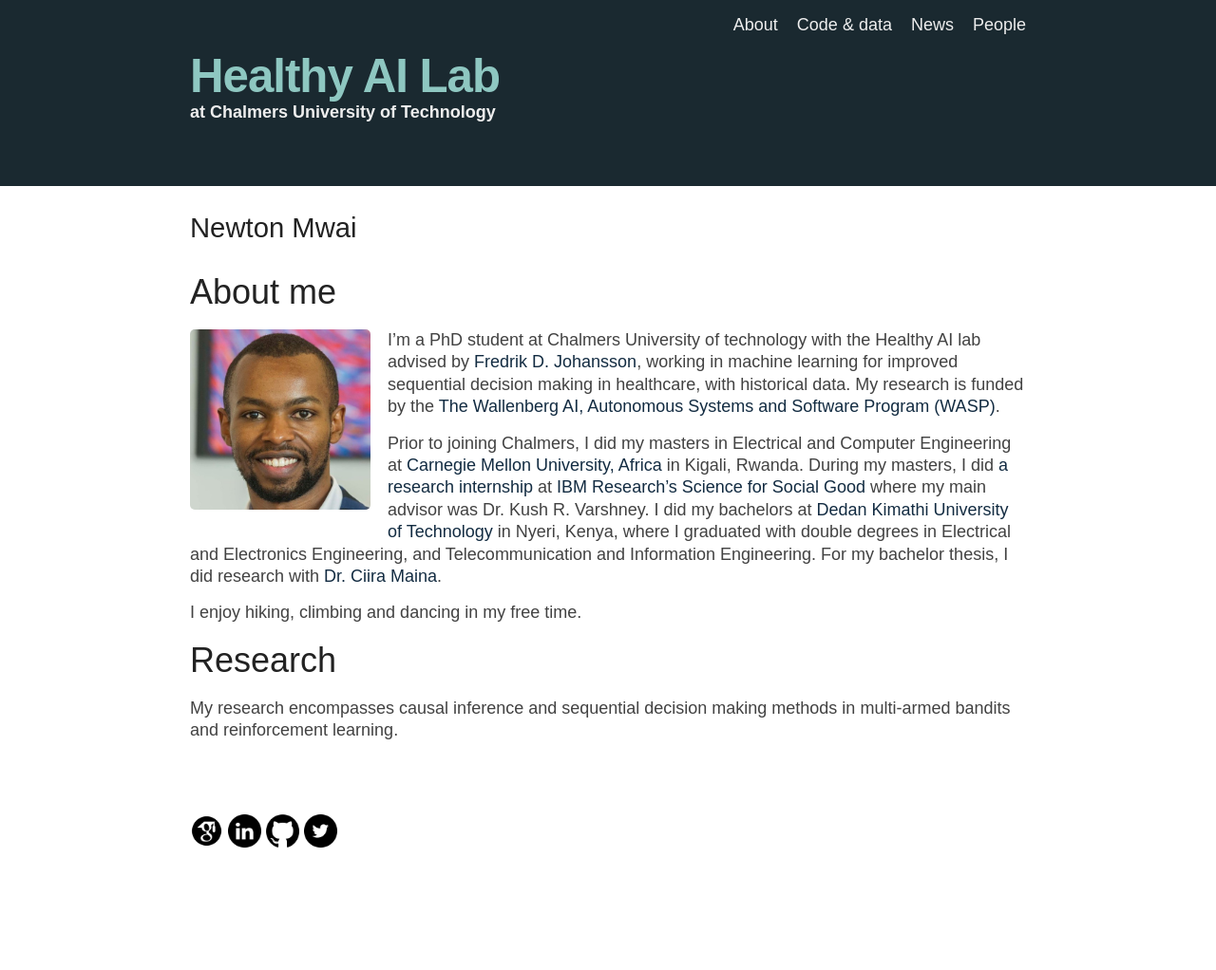
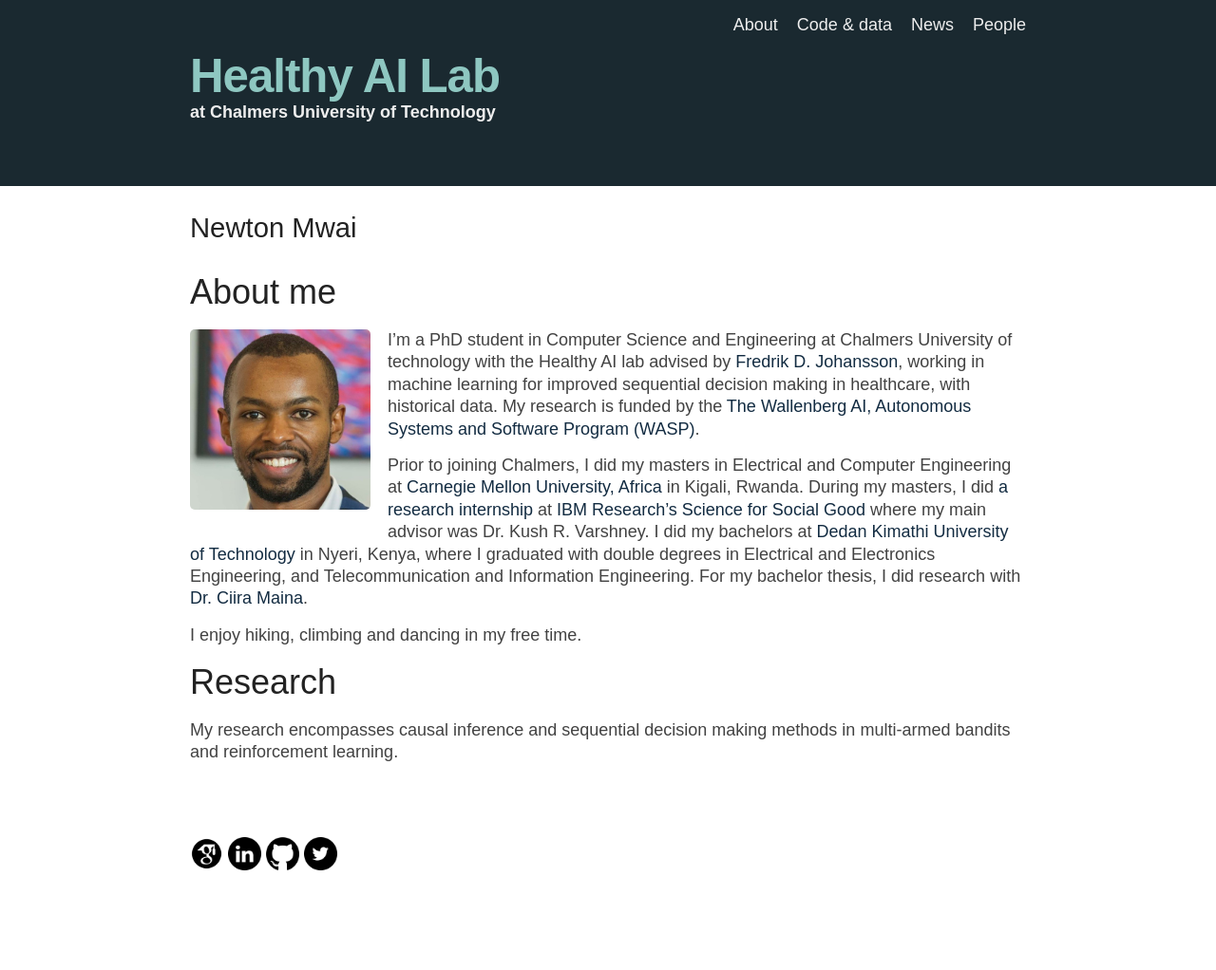
Before and after one commit to Healthy-AI/healthy-ai.github.io, a Jekyll site: the page built from _people/newton.markdown, in a window 1280 px wide. Shown: the whole page at 95% size. Built offline with Jekyll 4.4.1, drawn with Linux system fonts in a browser that asks for light colours; before the commit the page ends 998 px from its top, so only the background shows below that.

Commit message:
About Newton

```diff
--- a/_people/newton.markdown
+++ b/_people/newton.markdown
@@ -12,7 +12,7 @@ status: 'current'
 
 ![Newton](/assets/people/newton.jpeg){:class="people-profile-image"}
 
-I'm a PhD student at Chalmers University of technology with the Healthy AI lab advised by [Fredrik D. Johansson](https://www.healthyai.se/people/fredrik), working in machine learning for improved sequential decision making in healthcare, with historical data. My research is funded by the [The Wallenberg AI, Autonomous Systems and Software Program (WASP)](https://wasp-sweden.org).
+I'm a PhD student in Computer Science and Engineering at Chalmers University of technology with the Healthy AI lab advised by [Fredrik D. Johansson](https://www.healthyai.se/people/fredrik), working in machine learning for improved sequential decision making in healthcare, with historical data. My research is funded by the [The Wallenberg AI, Autonomous Systems and Software Program (WASP)](https://wasp-sweden.org).
 
 Prior to joining Chalmers, I did my masters in Electrical and Computer Engineering at [Carnegie Mellon University, Africa](https://www.africa.engineering.cmu.edu/) in Kigali, Rwanda. During my masters, I did [a research internship](https://link.springer.com/chapter/10.1007/978-3-030-59725-2_31) at [IBM Research's Science for Social Good](https://research.ibm.com/science-for-social-good/) where my main advisor was Dr. Kush R. Varshney. I did my bachelors at [Dedan Kimathi University of Technology](https://www.dkut.ac.ke/) in Nyeri, Kenya, where I graduated with double degrees in Electrical and Electronics Engineering, and Telecommunication and Information Engineering. For my bachelor thesis, I did research with [Dr. Ciira Maina](https://sites.google.com/site/cwamainadekut/).
 
```
